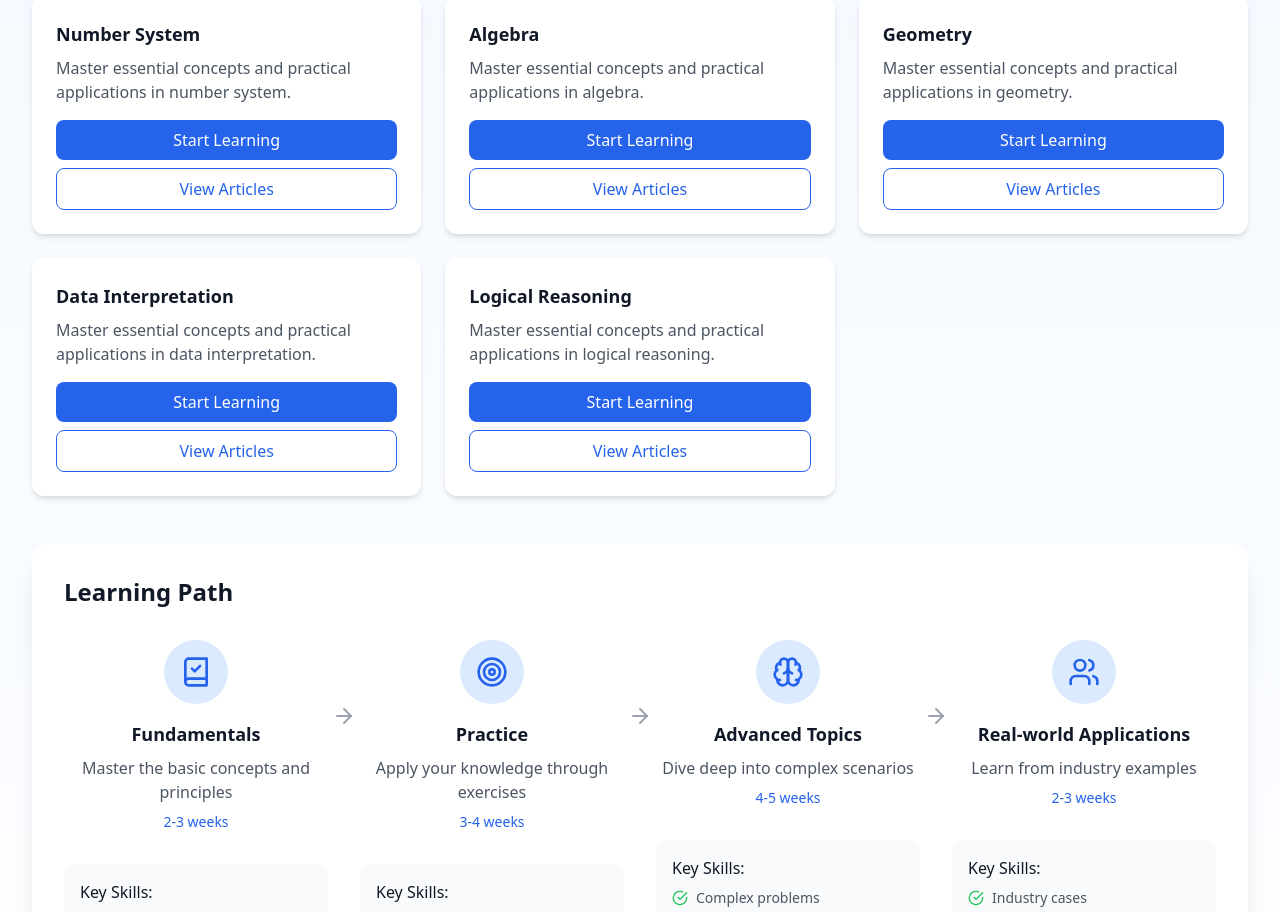
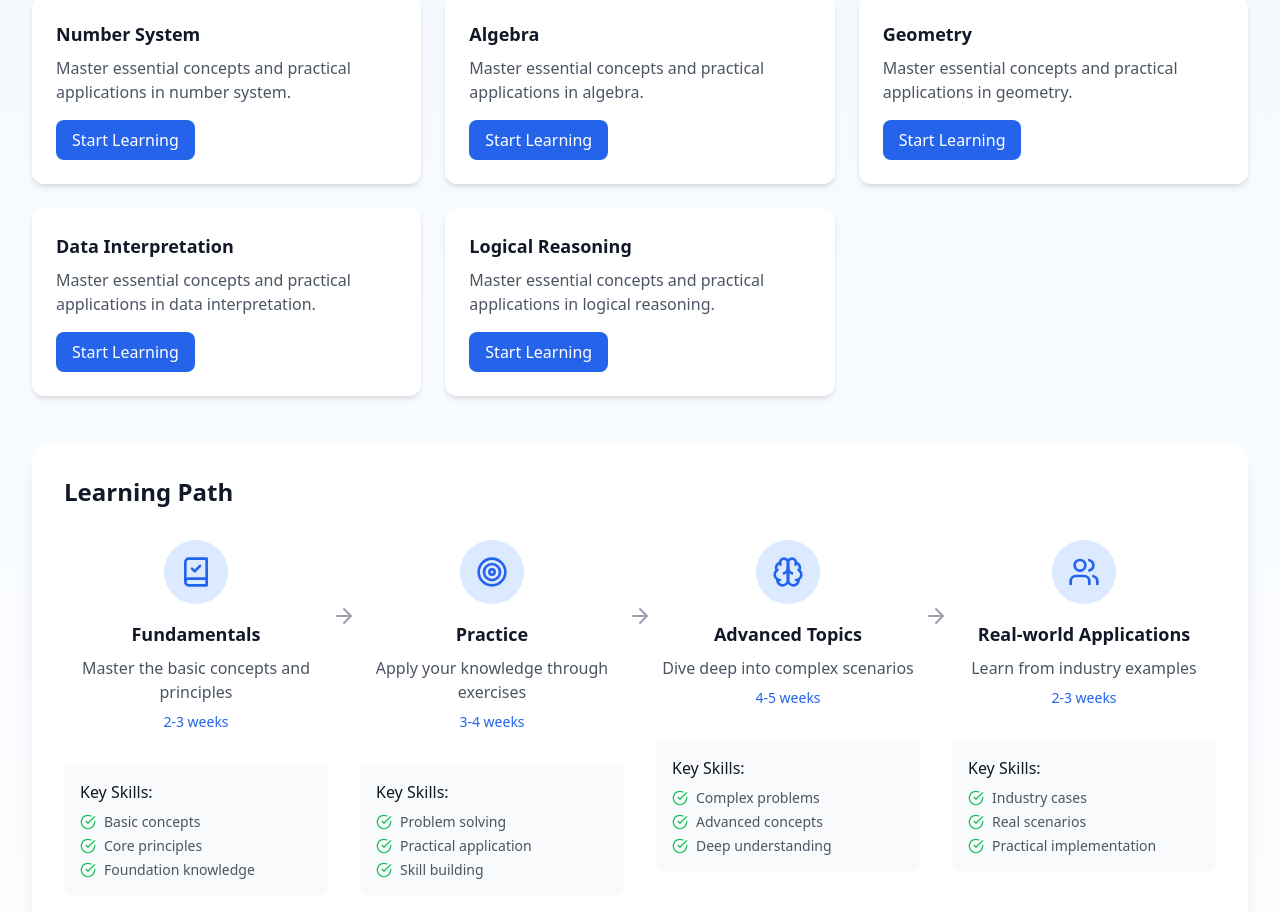
Before and after one commit to TechWithIfn/GeniusTestHub, a React (Vite) app: page /subjects/aptitude in a window 1280 px wide. Shown: the part 800-1712 px from the top of the page. Built offline with nearby package versions, Linux system fonts and the light colour scheme.

Commit message:
Update SubjectDetails.tsx

```diff
--- a/src/pages/SubjectDetails.tsx
+++ b/src/pages/SubjectDetails.tsx
@@ -169,20 +169,12 @@ const SubjectDetails = () => {
                 <p className="text-gray-600 mb-4">
                   Master essential concepts and practical applications in {topic.toLowerCase()}.
                 </p>
-                <div className="flex flex-col space-y-2">
                 <Link
                   to={`/subjects/${subject.id}/topics/${index}/learn`}
                   className="inline-flex items-center justify-center px-4 py-2 bg-blue-600 text-white rounded-lg font-medium hover:bg-blue-700 transition-colors"
                 >
                   Start Learning
                 </Link>
-                  <Link
-                    to={`/subjects/${subject.id}/topics/${index}/articles`}
-                    className="inline-flex items-center justify-center px-4 py-2 border border-blue-600 text-blue-600 rounded-lg font-medium hover:bg-blue-50 transition-colors"
-                  >
-                    View Articles
-                  </Link>
-                </div>
               </div>
             ))}
           </div>
```
Lines whose indentation alone changed are shown as unchanged.
